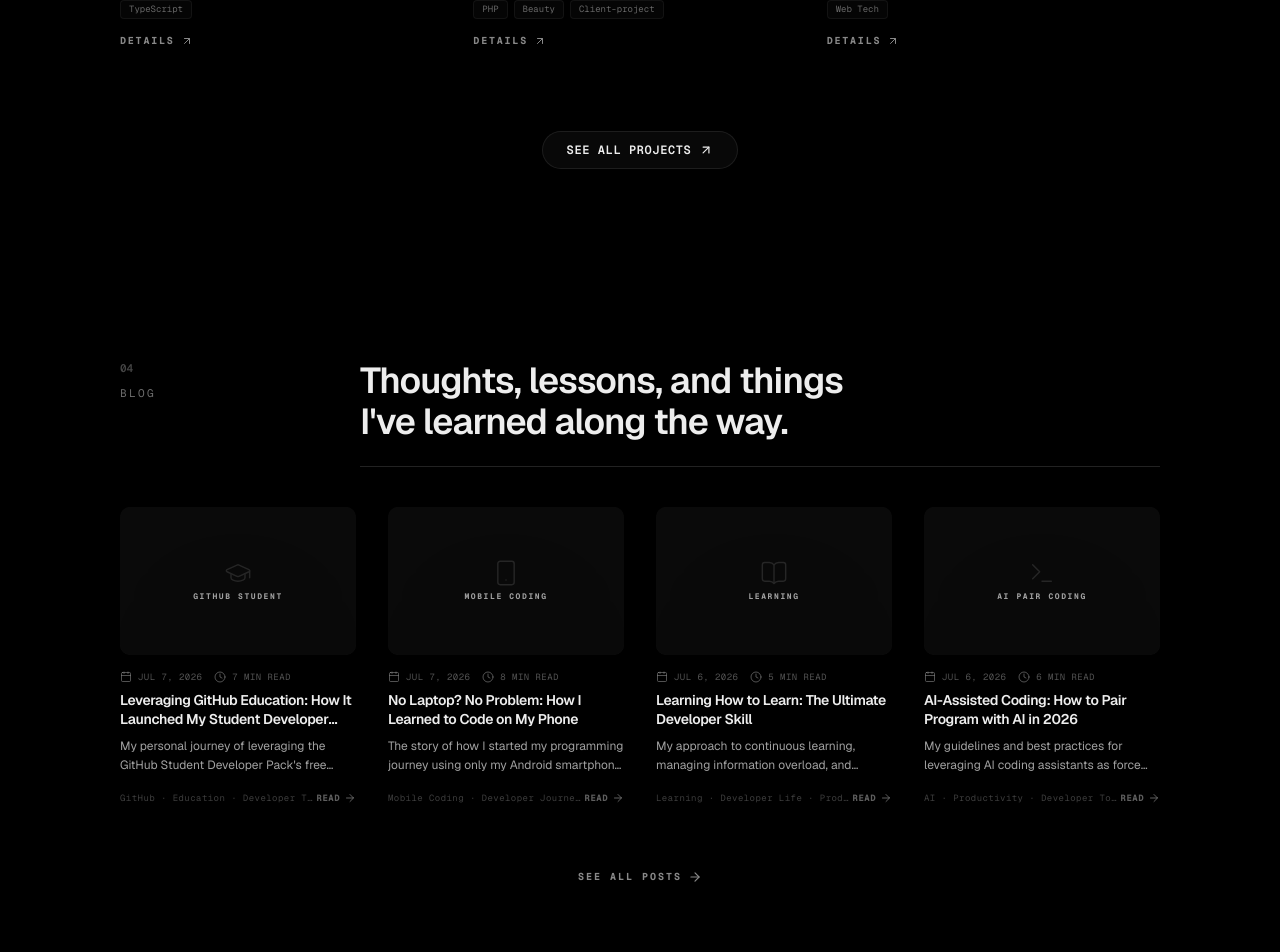
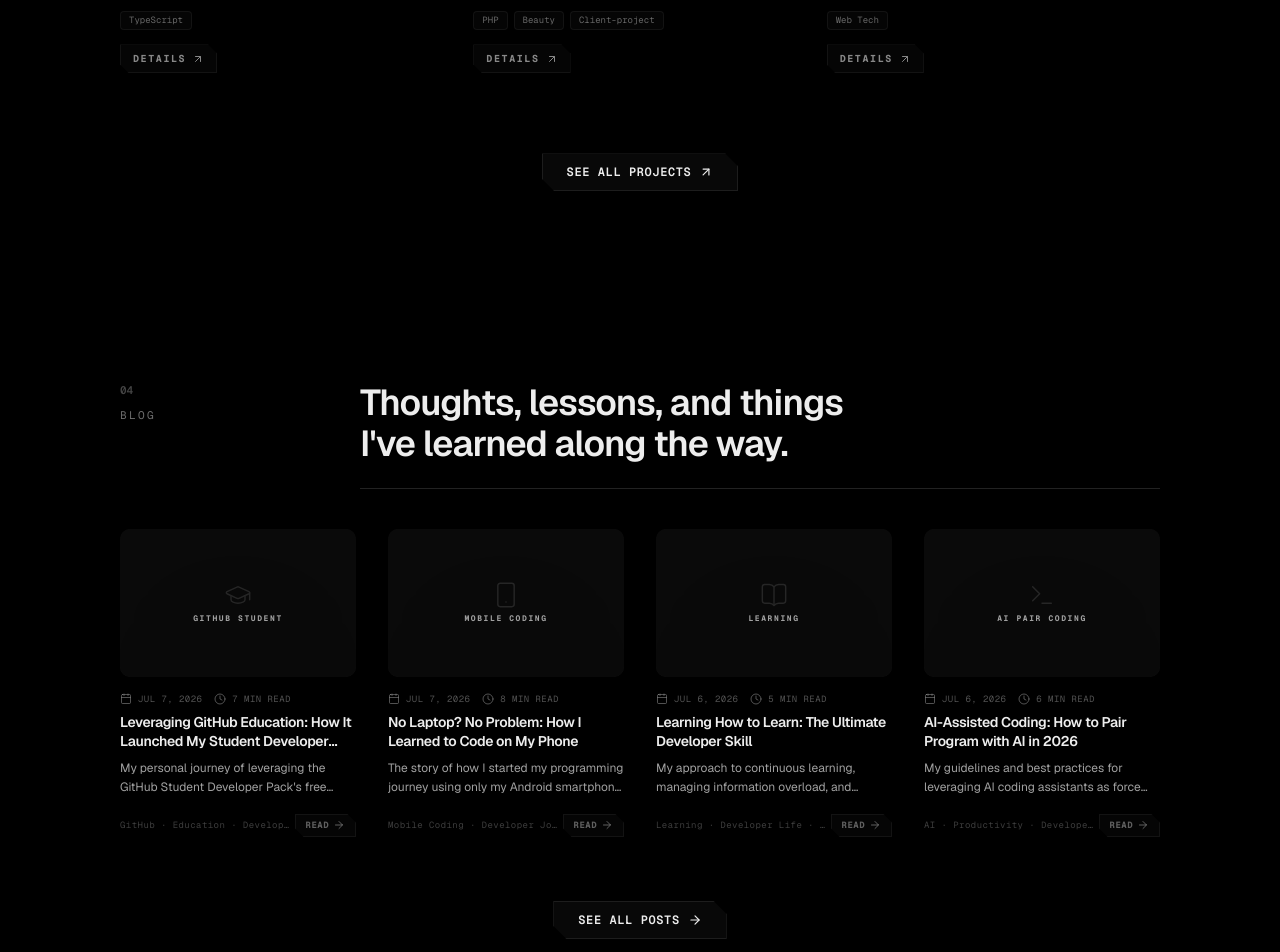
Before and after one commit to 0xp47/0xp47.github.io, a Next.js app: page / in a window 1280 px wide. Shown: the part 2756-3708 px from the top of the page. Built offline with nearby package versions, Linux system fonts and the light colour scheme.

Commit message:
feat(ui): apply chamfered button shape to current buttons with site theme colors

```diff
--- a/src/app/globals.css
+++ b/src/app/globals.css
@@ -162,6 +162,14 @@
 }
 
 @layer utilities {
+  /* Chamfered Tech Button (Top-Right & Bottom-Left 45-deg angled cut) */
+  .chamfer-btn {
+    clip-path: polygon(0 0, calc(100% - 9px) 0, 100% 9px, 100% 100%, 9px 100%, 0 calc(100% - 9px));
+  }
+
+  .chamfer-btn-lg {
+    clip-path: polygon(0 0, calc(100% - 13px) 0, 100% 13px, 100% 100%, 13px 100%, 0 calc(100% - 13px));
+  }
   .text-balance {
     text-wrap: balance;
   }
--- a/src/components/sections/blog-section.tsx
+++ b/src/components/sections/blog-section.tsx
@@ -41,12 +41,10 @@ export function BlogSection() {
         <div className="flex justify-center mt-16">
           <Link
             href="/blog"
-            className="group inline-flex items-center gap-1.5 font-mono text-[10px] font-bold uppercase tracking-[0.2em] text-muted-foreground transition-colors duration-300 hover:text-foreground"
+            className="group inline-flex items-center gap-2 chamfer-btn-lg border border-border/80 bg-foreground/[0.03] px-6 py-2.5 font-mono text-xs font-semibold uppercase tracking-wider text-foreground shadow-xs hover:border-foreground/30 hover:bg-foreground/[0.08] transition-all cursor-pointer focus-visible:ring-1 focus-visible:ring-foreground focus-visible:outline-hidden"
           >
-            <span className="decoration-border underline-offset-4 group-hover:underline">
-              See All Posts
-            </span>
-            <ArrowRight className="size-3.5 transition-transform duration-300 group-hover:translate-x-0.5" />
+            <span>See All Posts</span>
+            <ArrowRight className="size-3.5 transition-transform duration-200 group-hover:translate-x-0.5" />
           </Link>
         </div>
       )}
--- a/src/components/sections/certifications-section.tsx
+++ b/src/components/sections/certifications-section.tsx
@@ -136,7 +136,7 @@ export function CertificationsSection() {
                     setShowAll(false);
                   }}
                   className={cn(
-                    "inline-flex items-center gap-2 rounded-full py-1.5 px-3.5 font-mono text-[11px] uppercase tracking-wider transition-all duration-200 cursor-pointer select-none focus-visible:ring-1 focus-visible:ring-foreground focus-visible:outline-hidden",
+                    "inline-flex items-center gap-2 chamfer-btn py-1.5 px-3.5 font-mono text-[11px] uppercase tracking-wider transition-all duration-200 cursor-pointer select-none focus-visible:ring-1 focus-visible:ring-foreground focus-visible:outline-hidden",
                     isActive
                       ? "bg-foreground text-background font-semibold shadow-xs"
                       : "text-muted-foreground hover:text-foreground hover:bg-foreground/[0.04]"
@@ -238,7 +238,7 @@ export function CertificationsSection() {
                       href={badge.badgeUrl}
                       target="_blank"
                       rel="noopener noreferrer"
-                      className="mt-3.5 inline-flex cursor-pointer items-center gap-1.5 font-mono text-[10px] font-bold uppercase tracking-[0.18em] text-muted-foreground transition-colors duration-300 hover:text-foreground"
+                      className="mt-3.5 inline-flex cursor-pointer items-center gap-1.5 px-3 py-1.5 chamfer-btn border border-border/50 bg-foreground/[0.02] font-mono text-[10px] font-bold uppercase tracking-[0.16em] text-muted-foreground transition-all duration-300 hover:border-foreground/40 hover:text-foreground hover:bg-foreground/[0.05]"
                       aria-label={`Verify ${badge.title} credential`}
                     >
                       Verify Credential
@@ -257,7 +257,7 @@ export function CertificationsSection() {
             <button
               type="button"
               onClick={() => setShowAll(!showAll)}
-              className="group inline-flex items-center gap-2 rounded-full border border-border/80 bg-foreground/[0.03] px-6 py-2.5 font-mono text-xs font-semibold uppercase tracking-wider text-foreground shadow-xs hover:border-foreground/30 hover:bg-foreground/[0.08] transition-all cursor-pointer focus-visible:ring-1 focus-visible:ring-foreground focus-visible:outline-hidden"
+              className="group inline-flex items-center gap-2 chamfer-btn-lg border border-border/80 bg-foreground/[0.03] px-6 py-2.5 font-mono text-xs font-semibold uppercase tracking-wider text-foreground shadow-xs hover:border-foreground/30 hover:bg-foreground/[0.08] transition-all cursor-pointer focus-visible:ring-1 focus-visible:ring-foreground focus-visible:outline-hidden"
             >
               <span>
                 {showAll
--- a/src/components/sections/contact-section.tsx
+++ b/src/components/sections/contact-section.tsx
@@ -122,7 +122,7 @@ export function ContactSection() {
           <div className="flex items-center gap-2.5 mt-1">
             <a
               href={`mailto:${profile.email}`}
-              className="inline-flex items-center gap-2 px-3.5 py-1.5 rounded-full border border-border/50 bg-foreground/[0.02] font-mono text-[10px] font-bold uppercase tracking-[0.16em] text-muted-foreground transition-all duration-300 hover:border-foreground/40 hover:text-foreground hover:bg-foreground/[0.05]"
+              className="inline-flex items-center gap-2 px-3.5 py-1.5 chamfer-btn border border-border/50 bg-foreground/[0.02] font-mono text-[10px] font-bold uppercase tracking-[0.16em] text-muted-foreground transition-all duration-300 hover:border-foreground/40 hover:text-foreground hover:bg-foreground/[0.05]"
             >
               <Mail className="size-3.5" />
               Send Email
@@ -130,7 +130,7 @@ export function ContactSection() {
             <button
               type="button"
               onClick={handleCopy}
-              className="inline-flex cursor-pointer items-center gap-1.5 px-3.5 py-1.5 rounded-full border border-border/50 bg-foreground/[0.02] font-mono text-[10px] font-bold uppercase tracking-[0.16em] text-muted-foreground transition-all duration-300 hover:border-foreground/40 hover:text-foreground hover:bg-foreground/[0.05]"
+              className="inline-flex cursor-pointer items-center gap-1.5 px-3.5 py-1.5 chamfer-btn border border-border/50 bg-foreground/[0.02] font-mono text-[10px] font-bold uppercase tracking-[0.16em] text-muted-foreground transition-all duration-300 hover:border-foreground/40 hover:text-foreground hover:bg-foreground/[0.05]"
               title="Copy email address"
             >
               {copied ? (
--- a/src/components/sections/projects-section.tsx
+++ b/src/components/sections/projects-section.tsx
@@ -252,7 +252,7 @@ export function ProjectsSection() {
                   setShowAll(false);
                 }}
                 className={cn(
-                  "inline-flex items-center gap-2 rounded-full py-1.5 px-3.5 font-mono text-[11px] uppercase tracking-wider transition-all duration-200 cursor-pointer select-none focus-visible:ring-1 focus-visible:ring-foreground focus-visible:outline-hidden",
+                  "inline-flex items-center gap-2 chamfer-btn py-1.5 px-3.5 font-mono text-[11px] uppercase tracking-wider transition-all duration-200 cursor-pointer select-none focus-visible:ring-1 focus-visible:ring-foreground focus-visible:outline-hidden",
                   isActive
                     ? "bg-foreground text-background font-semibold shadow-xs"
                     : "text-muted-foreground hover:text-foreground hover:bg-foreground/[0.04]"
@@ -290,7 +290,7 @@ export function ProjectsSection() {
         <div className="mt-14 flex justify-center">
           <Link
             href="/projects"
-            className="group inline-flex items-center gap-2 rounded-full border border-border/80 bg-foreground/[0.03] px-6 py-2.5 font-mono text-xs font-semibold uppercase tracking-wider text-foreground shadow-xs hover:border-foreground/30 hover:bg-foreground/[0.08] transition-all cursor-pointer focus-visible:ring-1 focus-visible:ring-foreground focus-visible:outline-hidden"
+            className="group inline-flex items-center gap-2 chamfer-btn-lg border border-border/80 bg-foreground/[0.03] px-6 py-2.5 font-mono text-xs font-semibold uppercase tracking-wider text-foreground shadow-xs hover:border-foreground/30 hover:bg-foreground/[0.08] transition-all cursor-pointer focus-visible:ring-1 focus-visible:ring-foreground focus-visible:outline-hidden"
           >
             <span>See All Projects</span>
             <ArrowUpRight className="size-3.5 transition-transform duration-200 group-hover:-translate-y-0.5 group-hover:translate-x-0.5" />
@@ -431,7 +431,7 @@ export function ProjectsSection() {
                     href={selectedProject.github}
                     target="_blank"
                     rel="noreferrer"
-                    className="inline-flex items-center gap-1.5 border border-border/30 hover:border-foreground/30 hover:bg-foreground hover:text-background rounded-full px-4 py-1.5 font-bold uppercase tracking-wider text-muted-foreground transition duration-300"
+                    className="inline-flex items-center gap-1.5 border border-border/30 hover:border-foreground/30 hover:bg-foreground hover:text-background chamfer-btn px-4 py-1.5 font-bold uppercase tracking-wider text-muted-foreground transition duration-300"
                   >
                     <GitBranch className="size-3" />
                     View Source
--- a/src/components/shared/blog-card.tsx
+++ b/src/components/shared/blog-card.tsx
@@ -53,7 +53,7 @@ export function BlogCard({ post, className }: BlogCardProps) {
           <span className="truncate font-mono text-[9px] tracking-wider text-muted-foreground/45">
             {post.tags.slice(0, 3).join("  ·  ")}
           </span>
-          <span className="flex shrink-0 items-center gap-1 font-mono text-[9px] font-bold uppercase tracking-wider text-muted-foreground/70 transition-colors duration-300 group-hover:text-foreground">
+          <span className="flex shrink-0 items-center gap-1 px-2.5 py-1 chamfer-btn border border-border/50 bg-foreground/[0.02] font-mono text-[9px] font-bold uppercase tracking-wider text-muted-foreground/70 transition-all duration-300 group-hover:border-foreground/40 group-hover:text-foreground group-hover:bg-foreground/[0.05]">
             Read
             <ArrowRight className="size-3 transition-transform duration-300 group-hover:translate-x-0.5" />
           </span>
--- a/src/components/shared/project-card.tsx
+++ b/src/components/shared/project-card.tsx
@@ -91,7 +91,7 @@ export function ProjectCard({ project, onViewDetails, className }: ProjectCardPr
         <button
           type="button"
           onClick={() => onViewDetails(project)}
-          className="mt-3.5 inline-flex cursor-pointer items-center gap-1.5 font-mono text-[10px] font-bold uppercase tracking-[0.18em] text-muted-foreground transition-colors duration-300 hover:text-foreground"
+          className="mt-3.5 inline-flex cursor-pointer items-center gap-1.5 px-3 py-1.5 chamfer-btn border border-border/50 bg-foreground/[0.02] font-mono text-[10px] font-bold uppercase tracking-[0.16em] text-muted-foreground transition-all duration-300 hover:border-foreground/40 hover:text-foreground hover:bg-foreground/[0.05]"
         >
           Details
           <ArrowUpRight className="size-3 transition-transform duration-300 group-hover:translate-x-0.5 group-hover:-translate-y-0.5" />
```
